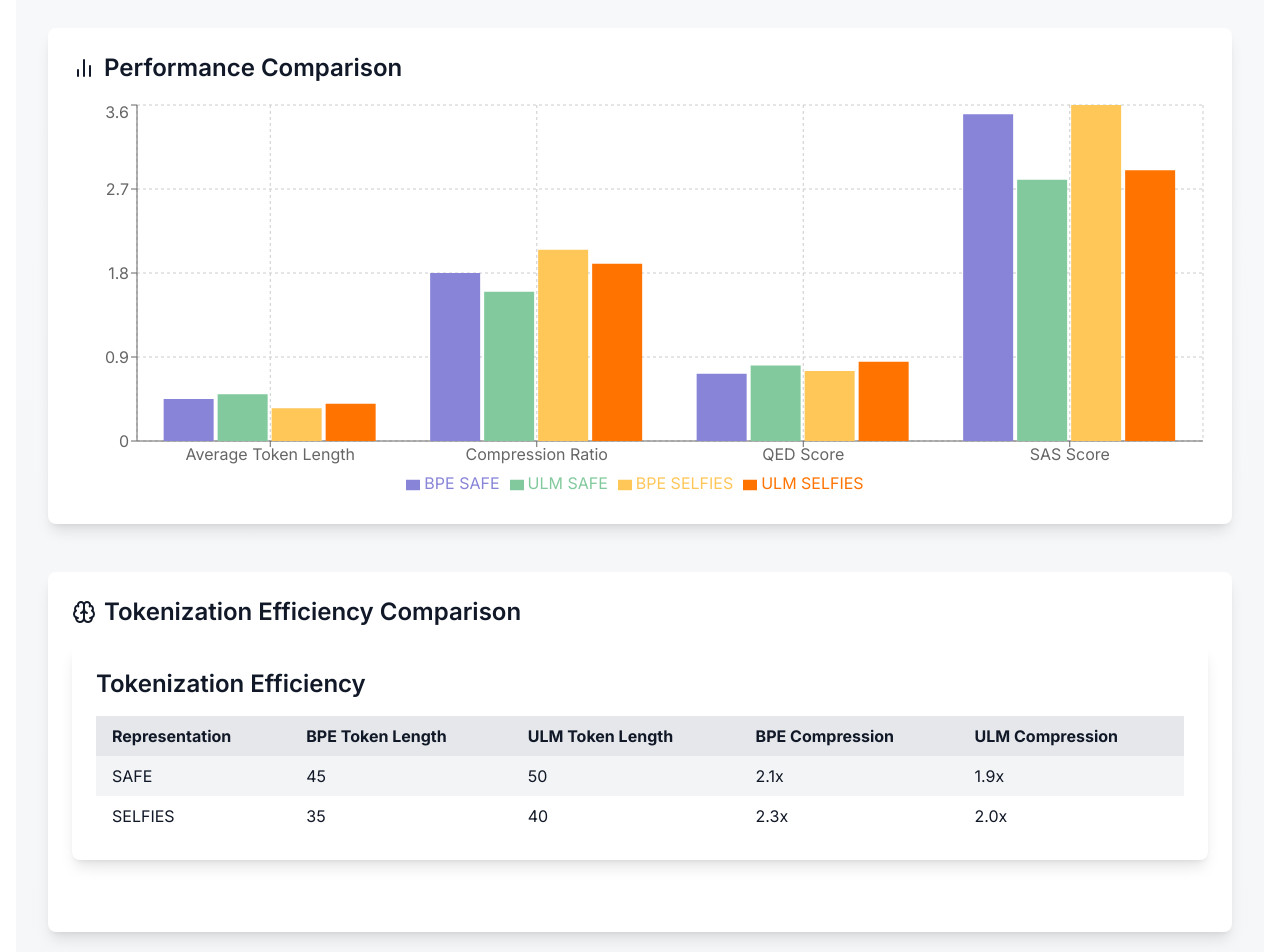
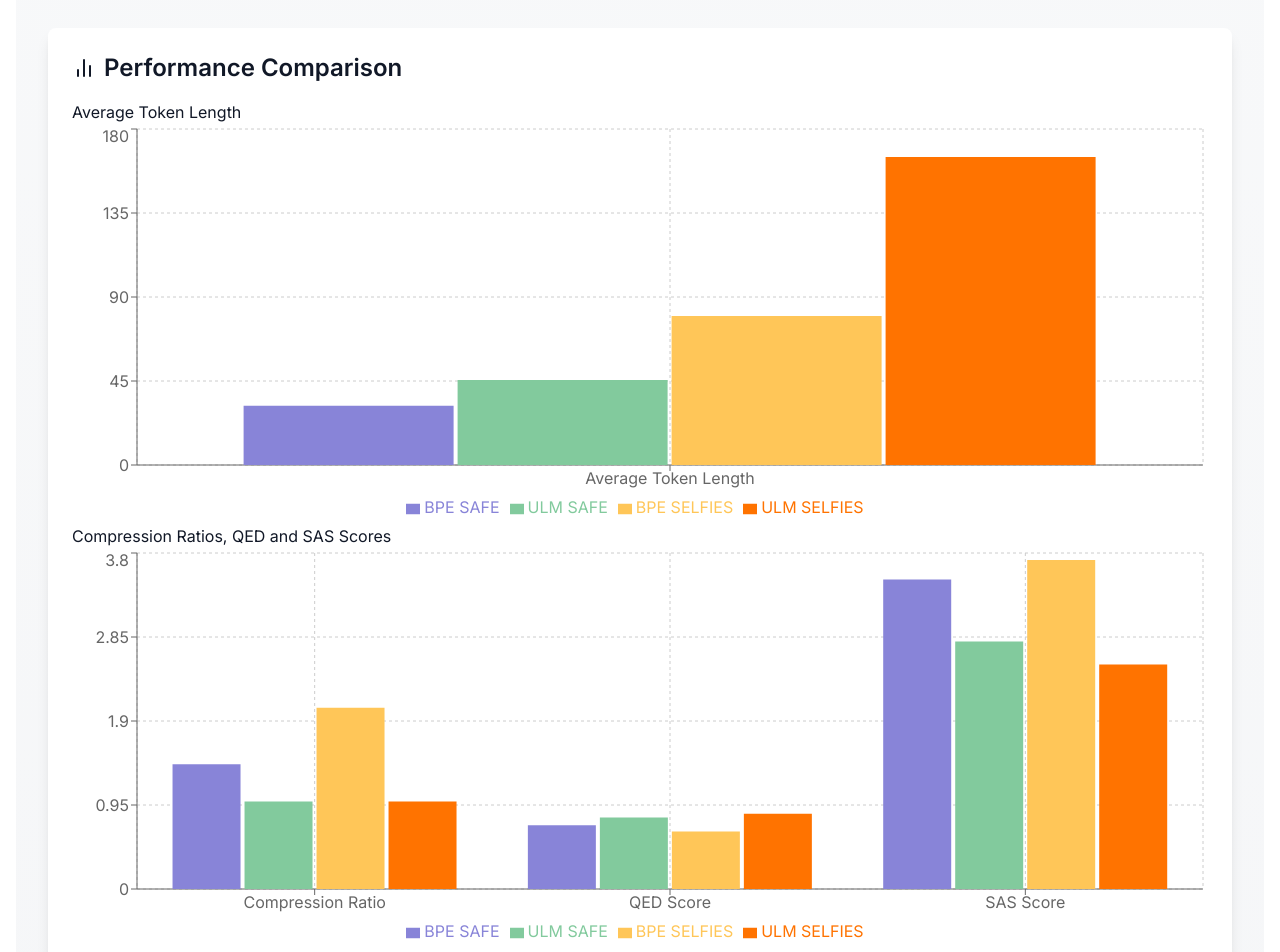
Before and after one commit to Anri-Lombard/Molecular-Research-Website, a Next.js app: page /tokenizers in a window 1280 px wide. Shown: the part 1100-2052 px from the top of the page. Built offline with nearby package versions, Linux system fonts and the light colour scheme.

Commit message:
updated tokenization page and research focus

```diff
--- a/src/app/page.js
+++ b/src/app/page.js
@@ -195,7 +195,7 @@ export default function Home() {
               {
                 name: "Tokenizers",
                 description:
-                  "Exploring various tokenization methods for molecular representations",
+                  "Exploring tokenization techniques like BPE and ULM, used to convert molecular structures into token sequences, and evaluating their performance based on metrics such as token length and compression",
               },
               {
                 name: "Architectures",
@@ -205,7 +205,7 @@ export default function Home() {
               {
                 name: "Decoders",
                 description:
-                  "Investigating various decoding strategies in de novo molecular generation as a means to maximse the quality of the generated output",
+                  "Investigating search based methods (Greedy and Beam search) and sampling based methods (top-p and temperature) to improve de-novo generated output of the molecular generation model, Safe-GPT",
               },
             ].map((project, index) => (
               <FadeInSection key={project.name} delay={0.2 * (index + 1)}>
--- a/src/app/tokenizers/PerformanceChart.js
+++ b/src/app/tokenizers/PerformanceChart.js
@@ -11,41 +11,21 @@ import {
   ResponsiveContainer,
 } from "recharts";
 
-const PerformanceChart = () => {
-  const data = [
+// Component for Token Length and Compression Ratio chart
+const TokenizationChart = () => {
+  const tokenData = [
     {
       metric: "Average Token Length",
-      "BPE SAFE": 0.45,
-      "ULM SAFE": 0.5,
-      "BPE SELFIES": 0.35,
-      "ULM SELFIES": 0.4,
-    },
-    {
-      metric: "Compression Ratio",
-      "BPE SAFE": 1.8,
-      "ULM SAFE": 1.6,
-      "BPE SELFIES": 2.05,
-      "ULM SELFIES": 1.9,
-    },
-    {
-      metric: "QED Score",
-      "BPE SAFE": 0.72,
-      "ULM SAFE": 0.81,
-      "BPE SELFIES": 0.75,
-      "ULM SELFIES": 0.85,
-    },
-    {
-      metric: "SAS Score",
-      "BPE SAFE": 3.5,
-      "ULM SAFE": 2.8,
-      "BPE SELFIES": 3.6,
-      "ULM SELFIES": 2.9,
+      "BPE SAFE": 31.80,
+      "ULM SAFE": 45.50,
+      "BPE SELFIES": 79.88,
+      "ULM SELFIES": 164.99,
     },
   ];
 
   return (
     <ResponsiveContainer width="100%" height={400}>
-      <BarChart data={data}>
+      <BarChart data={tokenData}>
         <CartesianGrid strokeDasharray="3 3" />
         <XAxis dataKey="metric" />
         <YAxis />
@@ -60,4 +40,60 @@ const PerformanceChart = () => {
   );
 };
 
-export default PerformanceChart;
+// Component for QED and SAS Scores chart
+const QSASChart = () => {
+  const scoreData = [
+    {
+      metric: "Compression Ratio",
+      "BPE SAFE": 1.41,
+      "ULM SAFE": 0.99,
+      "BPE SELFIES": 2.05,
+      "ULM SELFIES": 0.99,
+    },
+    {
+      metric: "QED Score",
+      "BPE SAFE": 0.72,
+      "ULM SAFE": 0.81,
+      "BPE SELFIES": 0.65,
+      "ULM SELFIES": 0.85,
+    },
+    {
+      metric: "SAS Score",
+      "BPE SAFE": 3.5,
+      "ULM SAFE": 2.8,
+      "BPE SELFIES": 3.72,
+      "ULM SELFIES": 2.54,
+    },
+  ];
+
+  return (
+    <ResponsiveContainer width="100%" height={400}>
+      <BarChart data={scoreData}>
+        <CartesianGrid strokeDasharray="3 3" />
+        <XAxis dataKey="metric" />
+        <YAxis />
+        <Tooltip />
+        <Legend />
+        <Bar dataKey="BPE SAFE" fill="#8884d8" />
+        <Bar dataKey="ULM SAFE" fill="#82ca9d" />
+        <Bar dataKey="BPE SELFIES" fill="#ffc658" />
+        <Bar dataKey="ULM SELFIES" fill="#ff7300" />
+      </BarChart>
+    </ResponsiveContainer>
+  );
+};
+
+// Main Component
+const PerformanceCharts = () => {
+  return (
+    <div>
+      <h2>Average Token Length</h2>
+      <TokenizationChart />
+
+      <h2>Compression Ratios, QED and SAS Scores</h2>
+      <QSASChart />
+    </div>
+  );
+};
+
+export default PerformanceCharts;
--- a/src/app/tokenizers/page.js
+++ b/src/app/tokenizers/page.js
@@ -16,7 +16,7 @@ import {
   ChartBar,
 } from "lucide-react";
 import PerformanceChart from "./PerformanceChart";
-import TokenizationEfficiencyTable from "./TokenizationEfficiencyTable";
+import TokenizationComparionTable from "./TokenizationComparisonTable";
 import ResearchQuestions from "./ResearchQuestions";
 import KeyFindings from "./KeyFindings";
 import ComputationalEfficiency from "./ComputationalEfficiency";
@@ -162,15 +162,15 @@ const ArchitecturesPage = () => {
           <div className="bg-white dark:bg-gray-800 rounded-lg shadow-lg p-6 mb-12">
             <h2 className="text-2xl font-semibold mb-4 flex items-center">
               <Brain className="mr-2" />
-              Tokenization Efficiency Comparison
+              Tokenization Comparison
             </h2>
-            <TokenizationEfficiencyTable />
+            <TokenizationComparionTable />
           </div>
         </FadeInSection>
 
-        <FadeInSection delay={1.0}>
+        {/*<FadeInSection delay={1.0}>
           <ComputationalEfficiency />
-        </FadeInSection>
+        </FadeInSection>*/}
 
         <FadeInSection delay={1.1}>
           <div className="bg-white dark:bg-gray-800 rounded-lg shadow-lg p-6 mb-12">
```
